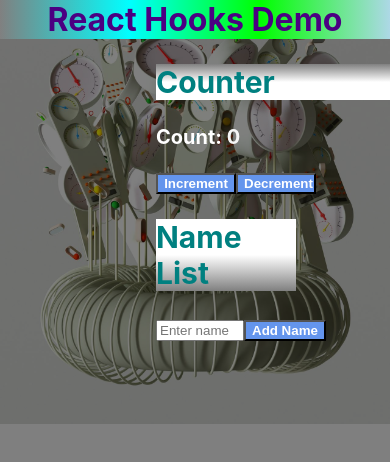
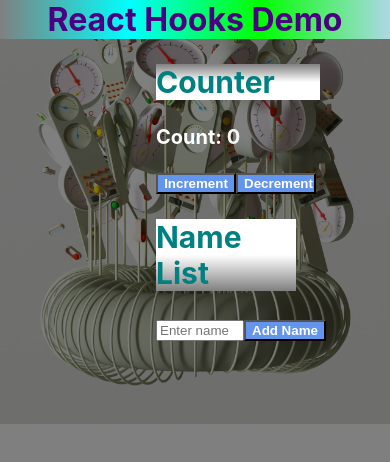
Before and after one commit to Seun0001/React_Hooks_Demonstration_App, a React (Create React App) app in the folder react-hooks-demonstration-app/: page / in a window 390 px wide. Shown: the top 462 px of the page. Built offline with nearby package versions, Linux system fonts and the light colour scheme.

Commit message:
Hooks on React Project Done

```diff
--- a/react-hooks-demonstration-app/src/Components/ReactHooks/ReactHooks.css
+++ b/react-hooks-demonstration-app/src/Components/ReactHooks/ReactHooks.css
@@ -72,7 +72,7 @@ button {
     .countList > h2 {
         color: teal;
         background: linear-gradient(grey, white, white);
-        width: 100%;
+        width: 70%;
     }
     div > .countList,
     div > .keyName {
```
